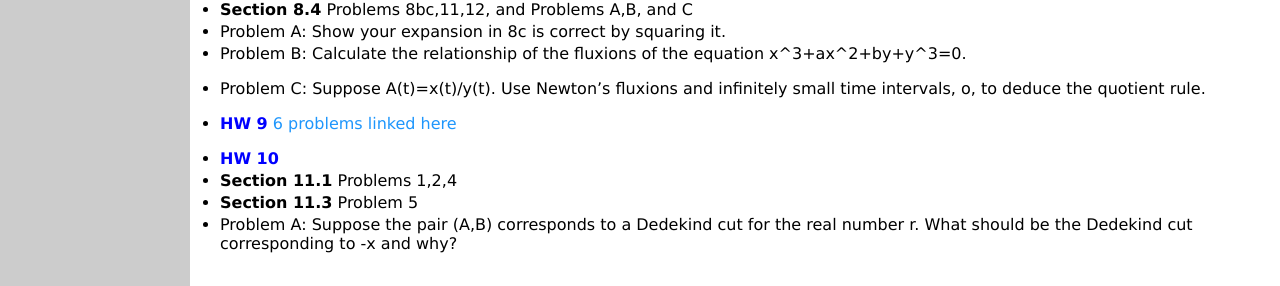
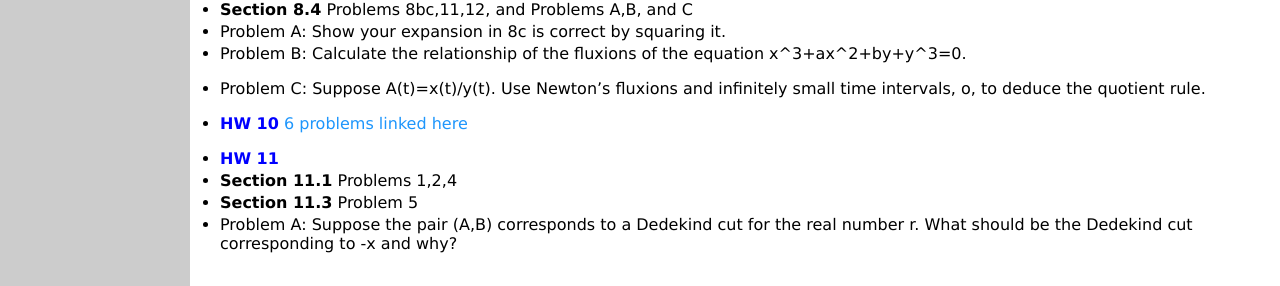
Before and after one commit to jrfaudree/HOM, a Jekyll site: the page built from homework.md, in a window 1280 px wide and 900 px high, scrolled down 1894 px. Shown: the part 611-897 px from the top of the window. Built offline with Jekyll 4.4.1, drawn with Linux system fonts in a browser that asks for light colours.

Commit message:
Update homework.md

```diff
--- a/homework.md
+++ b/homework.md
@@ -133,10 +133,10 @@ Section 7.3 Problems 1a, 3ab, 5
  - Problem B: Calculate the relationship of the fluxions of the equation x^3+ax^2+by+y^3=0.
  - Problem C: Suppose A(t)=x(t)/y(t). Use Newton's fluxions and infinitely small time intervals, o, to deduce the quotient rule.
 
-* <span style="color:blue">**HW 9**</span>
+* <span style="color:blue">**HW 10**</span>
      [6 problems linked here](assets/homework/HW-10.pdf)
 
-* <span style="color:blue">**HW 10**</span>
+* <span style="color:blue">**HW 11**</span>
  - **Section 11.1** Problems 1,2,4
  - **Section 11.3** Problem 5
  - Problem A: Suppose the pair (A,B) corresponds to a Dedekind cut for the real number r. What should be the Dedekind cut corresponding to -x and why?
```
